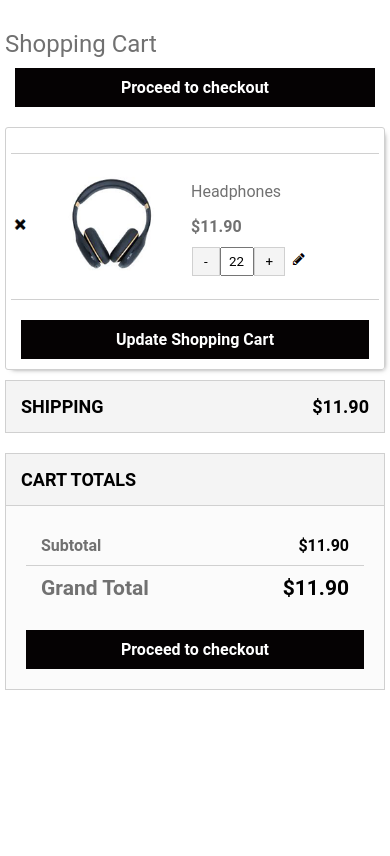
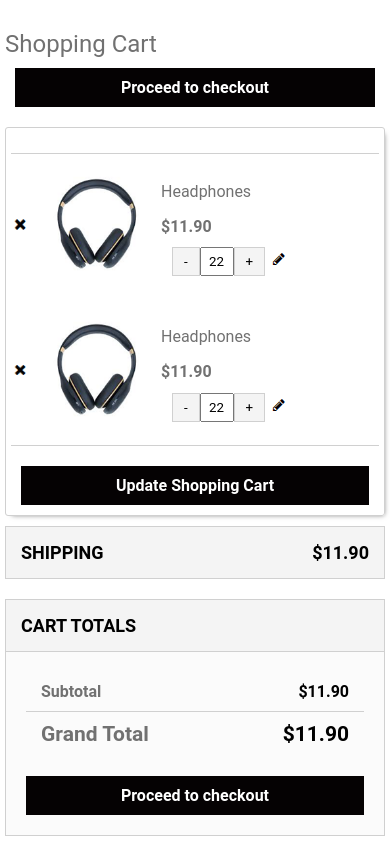
Before and after one commit to Michalk001/CodeConcept_Test, a React (Create React App) app: page / in a window 390 px wide. Built offline with nearby package versions, Linux system fonts and the light colour scheme.

Commit message:
fix responsive

```diff
--- a/src/components/shopping-cart/Box.tsx
+++ b/src/components/shopping-cart/Box.tsx
@@ -41,6 +41,22 @@ export const Box = () =>{
                             </div>
                         </div>
 
+                        <div className={styles2.gridItem}>
+                            <div className={styles2.remove}><img src={`${window.location.origin }/images/x-img.png`} alt={"remove"}/></div>
+                            <div className={styles2.imageItem}><img src={`${window.location.origin }/images/headphones.png`} alt={"headphones"}/></div>
+                            <div className={styles2.nameItem}>Headphones</div>
+                            <div className={styles2.priceItem}>$11.90</div>
+                            <div className={styles2.quantityItem}>
+                                <div className={styles2.quantityBox}>
+                                    <button className={styles2.quantityButton} onClick={() => console.log("click -")}>-</button>
+                                    <input onChange={() => console.log("click -")} className={styles2.quantityInput} type={"text"} value={22} />
+                                    <button className={styles2.quantityButton} onClick={() => console.log("click -")}>+</button>
+                                </div>
+                                <div className={styles2.quantityUpdate}>
+                                    <img src={`${window.location.origin }/images/edit-img.png`} alt={"edit"}/>
+                                </div>
+                            </div>
+                        </div>
 
                     </div>
 
--- a/src/components/shopping-cart/CartList.module.scss
+++ b/src/components/shopping-cart/CartList.module.scss
@@ -22,6 +22,7 @@
   @extend .grid;
   padding: 20px 5px;
   @media (max-width: 768px) {
+    gap: 0 10px;
     padding: 20px 0;
     grid-template-rows: repeat(2,1fr);
     grid-template-areas:
@@ -35,7 +36,7 @@
     "remove image image name  name"
     "remove image image price price"
     "remove image image quantity quantity";
-    grid-template-columns: 20px repeat(4,50px) ;
+    grid-template-columns: 20px repeat(2,50px) 70px 60px ;
   }
 }
 .items{
```
